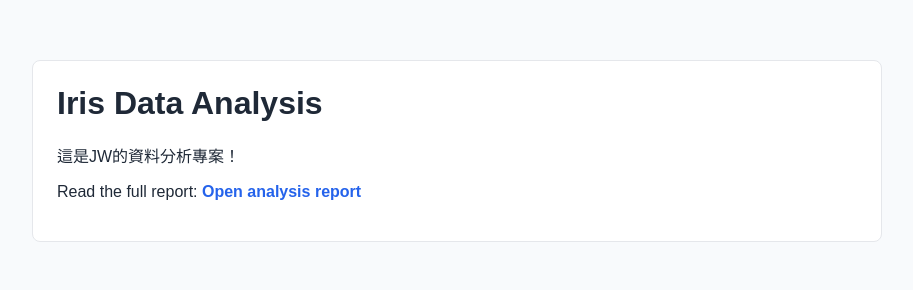
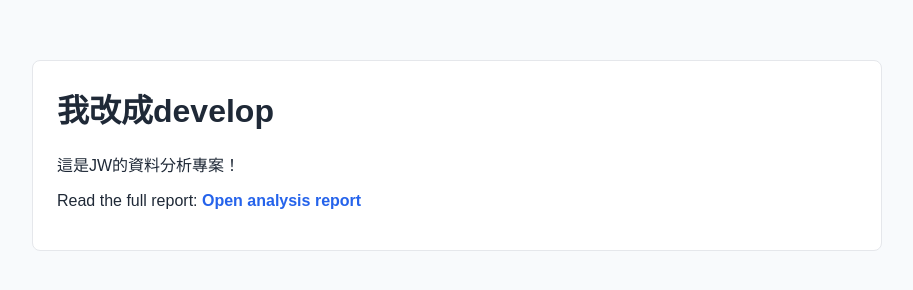
Before and after one commit to cwchang93/git-page-py, a plain HTML site: page site/index.html in a window 1280 px wide. Shown: the whole page, without its empty margins (183-1096 px from the left). Drawn offline with Linux system fonts and the light colour scheme.

Commit message:
update to develop

```diff
--- a/site/index.html
+++ b/site/index.html
@@ -36,7 +36,7 @@
 </head>
 <body>
   <div class="container">
-    <h1>Iris Data Analysis</h1>
+    <h1>我改成develop</h1>
     <p>這是JW的資料分析專案！</p>
     <p>
       Read the full report:
```
